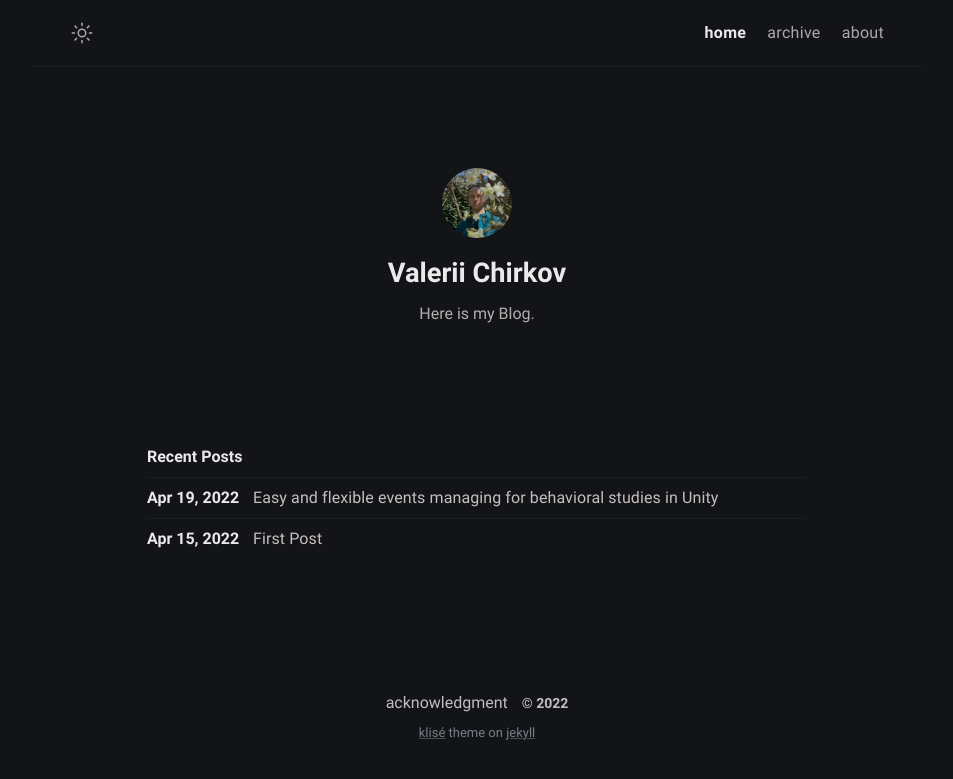
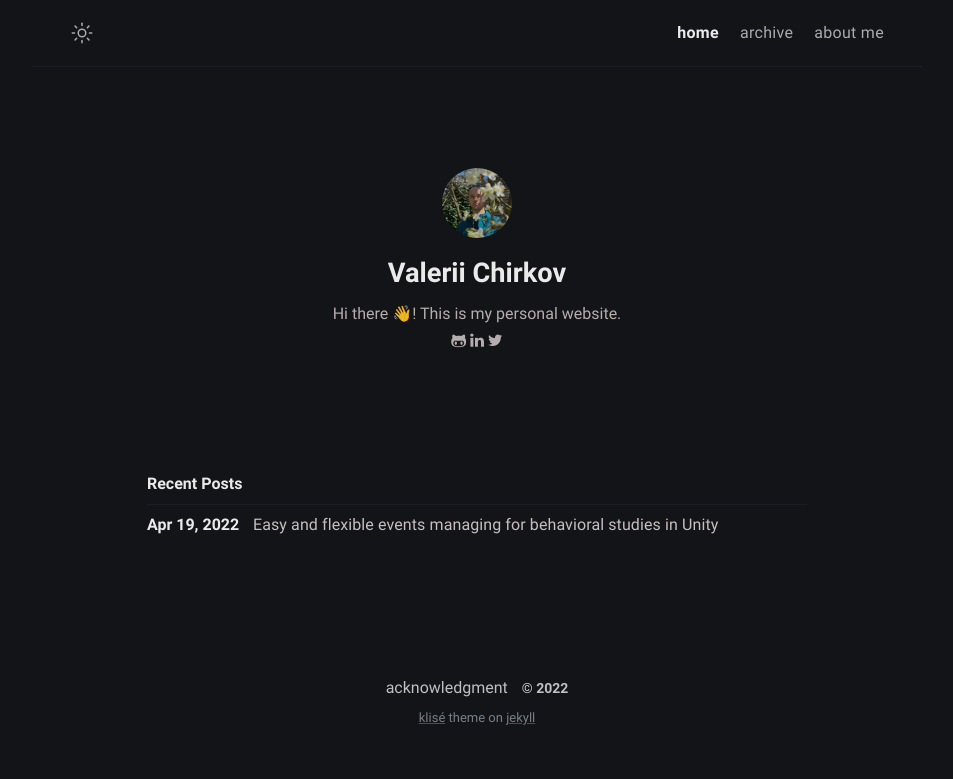
Before and after one commit to vagechirkov/vagechirkov.github.io, a Jekyll site: the page built from index.md, in a window 1280 px wide. Shown: the top 779 px of the page, without its empty margins (163-1116 px from the left). Built offline with Jekyll 4.4.1, drawn with Linux system fonts in a browser that asks for light colours.

Commit message:
cleanup and minor updates

```diff
--- a/_config.yml
+++ b/_config.yml
@@ -2,7 +2,7 @@
 title: Blog # site title
 theme: "klise"
 description: >- # site description
-  He is my Blog.
+  Hi there 👋! This is my personal website.
 lang: en-US # default lang
 timezone: Asia/Jakarta # set your timezone
 image: assets/img/ogp.png # This image used for Open Graph more info https://ogp.me/
@@ -12,12 +12,13 @@ mode: dark # default theme "dark" | "light"
 # Profile settings
 author:
   name: Valerii Chirkov # author name
-  bio: >- # tell to the world
-    Here is my Blog.
+  bio: >-
+    Hi there 👋! This is my personal website.
   username: vagechirkov # general username
   github: vagechirkov # github username
   twitter: ValeriiChirkov # twitter username
   facebook: facebook_username # facebook username
+  linkedin: valerii-chirkov-324a421b9 # linkedin username
   email: vagechirkov@gmail.com # email adress
   avatar: /assets/img/avatar.jpg # change with your own avatar
 
--- a/_data/menus.yml
+++ b/_data/menus.yml
@@ -6,7 +6,7 @@
   url: /archive/
   external: false
 
-- title: about
+- title: about me
   url: /about/
   external: false # set true if you using external link, see below
 
--- a/_includes/author.html
+++ b/_includes/author.html
@@ -6,4 +6,15 @@
   />
   <h2 class="author-name">{{ site.author.name }}</h2>
   <p class="author-bio">{{ site.author.bio }}</p>
+  <p class="author-bio">
+    <a href="https://github.com/{{ site.author.github}}" style="text-decoration:None" title="GitHub">
+      <i class="fa fa-github-alt" aria-hidden="true"></i>
+    </a>
+    <a href="https://www.linkedin.com/in/{{ site.author.linkedin}}" style="text-decoration:None" title="Linkedin">
+      <i class="fa fa-linkedin" aria-hidden="true"></i>
+    </a>
+    <a href="https://twitter.com/{{ site.author.twitter}}" style="text-decoration:None" title="Twitter">
+      <i class="fa fa-twitter" aria-hidden="true"></i>
+    </a>
+  </p>
 </div>
--- a/_includes/header.html
+++ b/_includes/header.html
@@ -161,4 +161,5 @@
   <meta name="theme-color" content="#2c2c2c" />
 
   <link rel="stylesheet" href="/assets/css/style.css" />
+  <link rel="stylesheet" href="https://cdnjs.cloudflare.com/ajax/libs/font-awesome/4.7.0/css/font-awesome.min.css">
 </head>
--- a/about.md
+++ b/about.md
@@ -1,5 +1,5 @@
 ---
-title: About
+title: About me
 permalink: /about/
 layout: page
 comments: false
```
Also changed, not shown: _posts/2022-04-15-first-post/2022-04-15-first-post.md (deleted, +0 -13 lines), _posts/2022-04-15-first-post/test.jpg (deleted).
